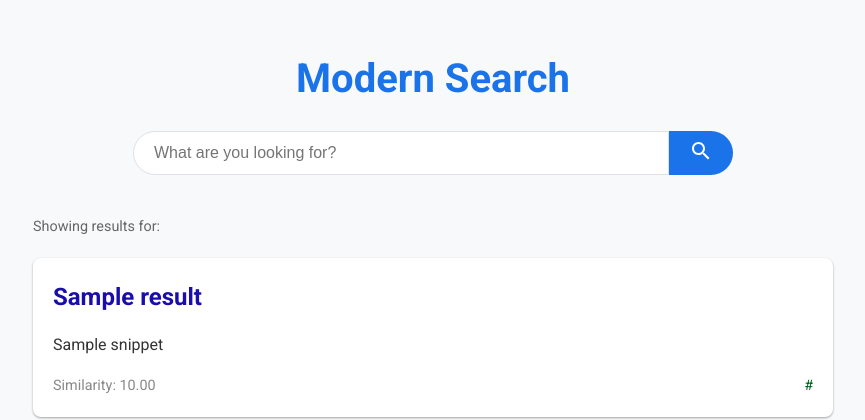
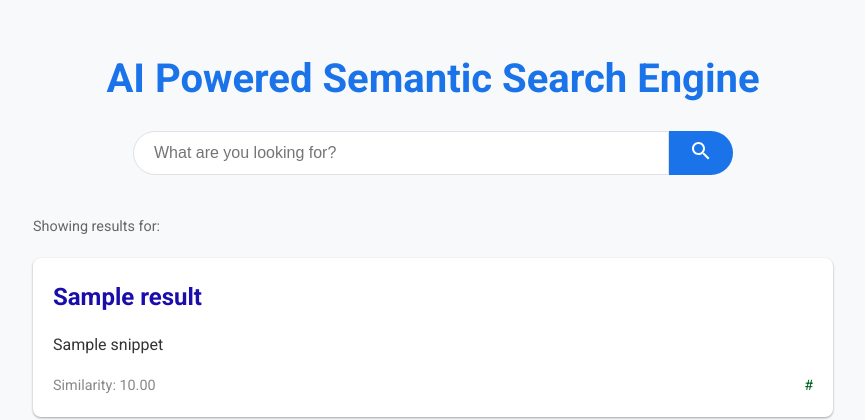
Before and after one commit to aniket-work/How_I_Built_A_Simple_Semantic_Search_Engine, a Flask app: template templates/results.html in a window 1280 px wide. Shown: the top 420 px of the page, without its empty margins (207-1072 px from the left). Run offline with Flask 3, Linux system fonts and the light colour scheme; the template is opened without the code that fills it: most values are stand-ins (such as "Sample title", 1, 10 or a date in 2020).

Commit message:
Modified UI/UX

```diff
--- a/templates/index.html
+++ b/templates/index.html
@@ -10,7 +10,7 @@
 <body>
     <div class="container">
         <header>
-            <h1>Modern Search</h1>
+            <h1>AI Powered Semantic Search Engine</h1>
         </header>
         <main>
             <form id="search-form" action="{{ url_for('api.search') }}" method="post">
--- a/templates/results.html
+++ b/templates/results.html
@@ -3,14 +3,14 @@
 <head>
     <meta charset="UTF-8">
     <meta name="viewport" content="width=device-width, initial-scale=1.0">
-    <title>Search Results - Modern Search Engine</title>
+    <title>AI Powered Semantic Search</title>
     <link href="https://fonts.googleapis.com/css2?family=Roboto:wght@300;400;700&display=swap" rel="stylesheet">
     <link rel="stylesheet" href="{{ url_for('static', filename='css/style.css') }}">
 </head>
 <body>
     <div class="container">
         <header>
-            <h1><a href="{{ url_for('home') }}">Modern Search</a></h1>
+            <h1><a href="{{ url_for('home') }}">AI Powered Semantic Search Engine</a></h1>
             <form id="search-form" action="{{ url_for('api.search') }}" method="post">
                 <div class="search-box">
                     <input type="text" name="query" id="search-input" placeholder="What are you looking for?" required value="{{ request.form['query'] }}">
```
